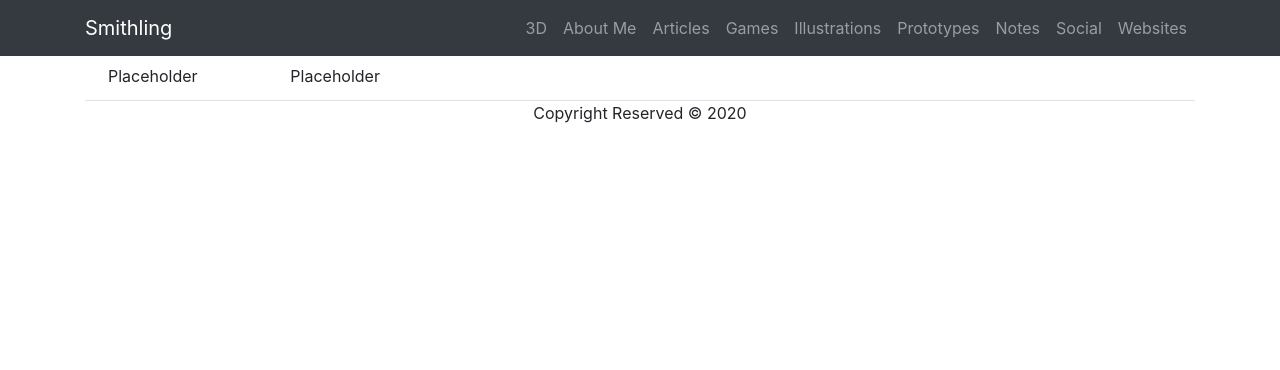
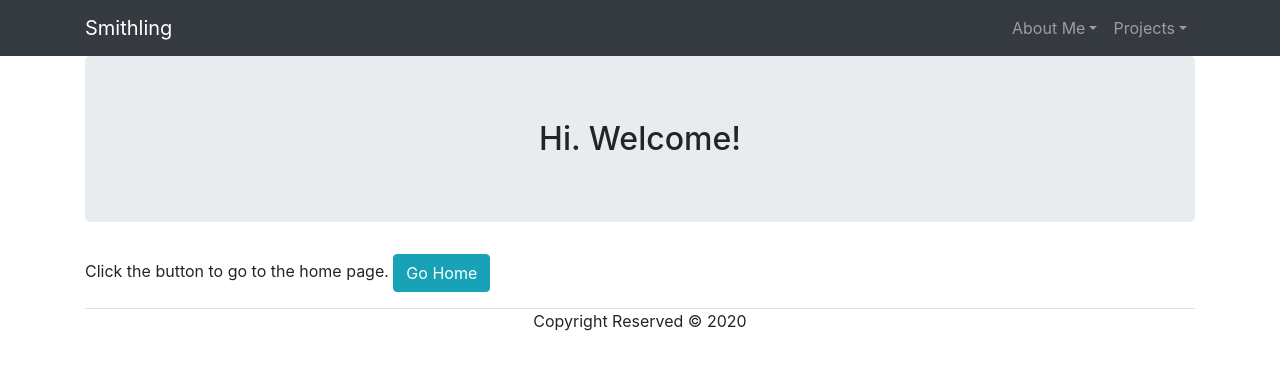
Before and after one commit to 1vertical/1vertical.github.io, a plain HTML site: page index.html in a window 1280 px wide. Drawn offline with nearby package versions, Linux system fonts and the light colour scheme.

Commit message:
Update index.html

```diff
--- a/index.html
+++ b/index.html
@@ -36,29 +36,35 @@
         	<!-- Links -->
         	<div class="collapse navbar-collapse" id="MyNavbar">
             	<ul class="navbar-nav ml-auto">
-                <li class="nav-item"> <a href="/3d-portfolio.html" class="nav-link">3D</a> </li>
-		<li class="nav-item"> <a href="/about-me.html" class="nav-link">About Me</a> </li>
-                <li class="nav-item"> <a class="nav-link">Articles</a> </li>
-                <li class="nav-item"> <a class="nav-link">Games</a> </li>
-                <li class="nav-item"> <a class="nav-link">Illustrations</a> </li>
-                <li class="nav-item"> <a class="nav-link">Prototypes</a> </li>
-		<li class="nav-item"> <a class="nav-link">Notes</a> </li>
-                <li class="nav-item"> <a class="nav-link">Social</a> </li>
-                <li class="nav-item"> <a class="nav-link">Websites</a> </li>
+					<li class="nav-item dropdown">
+						<a class="nav-link dropdown-toggle" href="#" id="navbarDropdownMenuAbout" role="button" data-toggle="dropdown" aria-haspopup="true" aria-expanded="false">About Me</a>
+						<div class="dropdown-menu" aria-labelledby="navbarDropdownMenuLink">
+							<a class="dropdown-item" href="/social.html">Resume</a>
+							<a class="dropdown-item" href="/notes.html">Notes</a>
+							<a class="dropdown-item" href="/social.html">Social</a>
+						</div>
+					</li>
+					<li class="nav-item dropdown">
+						<a class="nav-link dropdown-toggle" href="#" role="button">Projects</a>
+						<div class="dropdown-menu">
+							<a class="dropdown-item" href="/social.html">2D Art</a>
+							<a class="dropdown-item" href="/social.html">3D Art</a>
+							<a class="dropdown-item" href="/notes.html">Game Prototypes</a>
+							<a class="dropdown-item" href="/social.html">Websites</a>
+						</div>
+					</li>
             	</ul>
         	</div>
     	</div>
 	</div>
 
 	<div class="container">
-    	<div class="row m-1 p-1">
-        	<div id="sidebar" class="col-2">
-            	Placeholder
-        	</div>
-        	<div id="mainbar" class="col-9">
-            	Placeholder
-        	</div>
-    	</div>
+
+    	<div>
+		<h2 class="info-text text-center jumbotron">Hi. Welcome!</h2>
+		<p>Click the button to go to the home page.      <a href="/index.html" type="button" class="btn btn-info">Go Home</a></p>
+		</div>
+
     	<div class="text-sm-center mt-2 border-top border-black">
         	Copyright Reserved &copy 2020
     	</div>
```
